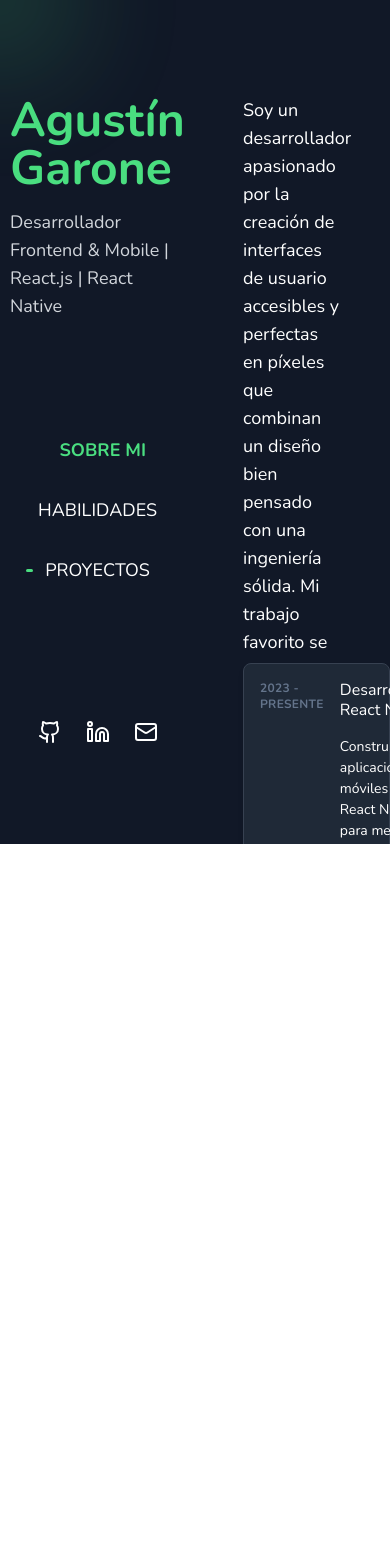
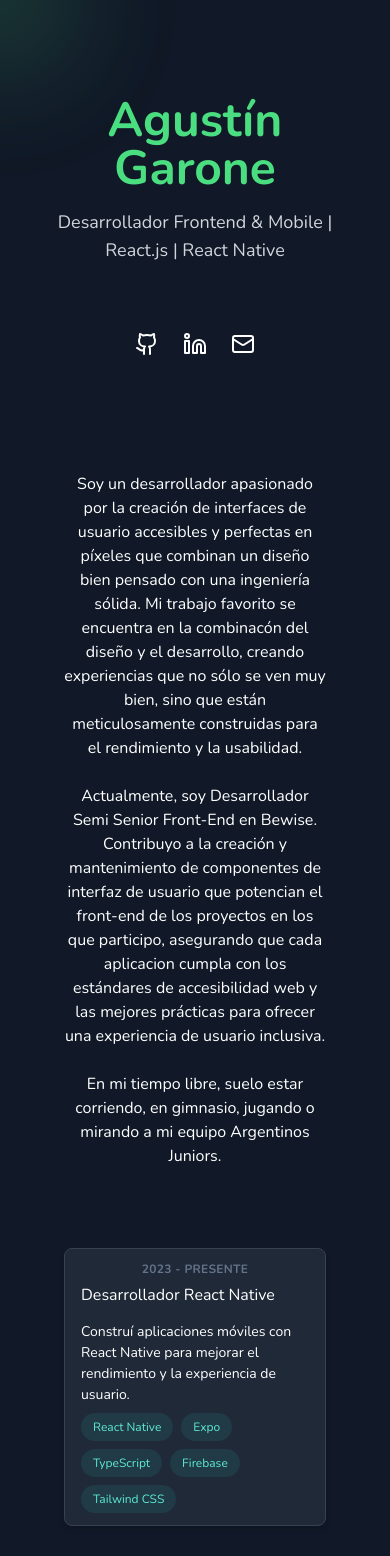
Before and after one commit to agusgarone/mi-portafolio, a Next.js app: page / in a window 390 px wide. Shown: the top 1556 px of the page. Before the commit the page ends 844 px from the top, so only its background shows below. Built offline with nearby package versions, Linux system fonts and the light colour scheme.

Commit message:
Se agregó responsive a toda la pagina

```diff
--- a/app/components/ExperienceCard.tsx
+++ b/app/components/ExperienceCard.tsx
@@ -15,7 +15,7 @@ export default function ExperienceCard({
 }: ExperienceCardProps) {
   return (
     <motion.div
-      className="relative w-full max-w-lg flex flex-row p-4 border border-gray-700 bg-gray-800 rounded-lg shadow-md transition-all duration-300 gap-4"
+      className="sm:w-full lg:max-w-3xl flex flex-col lg:flex-row px-4 py-3 lg:py-4 border lg:items-start border-gray-700 bg-gray-800 rounded-lg shadow-md transition-all duration-300 gap-2 lg:gap-4"
       whileHover={{
         scale: 1.05,
         boxShadow: "0px 10px 30px rgba(0, 255, 150, 0.2)",
@@ -23,7 +23,7 @@ export default function ExperienceCard({
         backgroundColor: "#1f2937",
       }}
     >
-      <div id="tiempo-del-puesto" className="flex-1">
+      <div id="tiempo-del-puesto" className="flex-1 self-center lg:self-start">
         <p className="tiempo">{time}</p>
       </div>
       <div
--- a/app/components/ProjectCard.tsx
+++ b/app/components/ProjectCard.tsx
@@ -18,7 +18,7 @@ export default function ProjectCard({
 }: ProjectCardProps) {
   return (
     <motion.div
-      className="relative w-full max-w-lg flex flex-row p-4 border border-gray-700 bg-gray-800 rounded-lg shadow-md transition-all duration-300 gap-10"
+      className="w-full lg:max-w-3xl flex p-4 border border-gray-700 bg-gray-800 rounded-lg shadow-md transition-all duration-300"
       whileHover={{
         scale: 1.05,
         boxShadow: "0px 10px 30px rgba(0, 255, 150, 0.2)",
@@ -26,9 +26,17 @@ export default function ProjectCard({
         backgroundColor: "#1f2937",
       }}
     >
+      <div
+        id="informacion-sobre-el-puesto"
+        className="flex flex-col gap-2 w-full"
+      >
+        <div id="puesto" className="titulo flex flex-row justify-between">
+          <a href={url} target="_blank" rel="noopener noreferrer">
+            {projectTitle}
+          </a>
           {isInProgress && (
             <motion.div
-          className="absolute top-4 right-4 flex items-center gap-2 bg-green-500/20 text-green-400 px-3 py-1 rounded-full"
+              className="hidden sm:flex top-4 right-4 items-center gap-2 bg-green-500/20 text-green-400 px-3 py-1 rounded-full w-fit"
               initial={{ opacity: 0, scale: 0.8 }}
               animate={{ opacity: 1, scale: 1 }}
               transition={{ duration: 0.5, ease: "easeInOut" }}
@@ -48,11 +56,6 @@ export default function ProjectCard({
               </motion.div>
             </motion.div>
           )}
-      <div id="informacion-sobre-el-puesto" className="flex flex-col gap-2">
-        <div id="puesto" className="titulo">
-          <a href={url} target="_blank" rel="noopener noreferrer">
-            {projectTitle}
-          </a>
         </div>
         <div id="explicacion-del-puesto" className="descripcion">
           <p>{projectDescription}</p>
--- a/app/page.tsx
+++ b/app/page.tsx
@@ -54,15 +54,15 @@ export default function Home() {
   }, [mouseX, mouseY]);
 
   return (
-    <div className="flex h-screen bg-gray-900 text-white">
+    <div className="flex flex-col lg:flex-row lg:h-screen bg-gray-900 text-white">
       <motion.div
         className="fixed w-32 h-32 bg-green-400 rounded-full opacity-30 pointer-events-none filter blur-3xl"
         style={{ x: smoothX, y: smoothY }}
         animate={{ x: smoothX.get() - 64, y: smoothY.get() - 64 }}
       />
-      <div className="w-1/2 h-screen flex flex-col justify-between items-center p-24">
+      <div className="h-1/4 lg:w-1/2 lg:h-screen flex flex-col gap-16 lg:justify-between items-center pt-24 px-11 lg:p-24">
         <section id="presentacion" className="flex flex-col gap-24">
-          <div className="text-start">
+          <div className="text-center lg:text-left">
             <h1 className="text-5xl font-bold text-green-400">
               Agustín Garone
             </h1>
@@ -70,7 +70,7 @@ export default function Home() {
               Desarrollador Frontend & Mobile | React.js | React Native
             </p>
           </div>
-          <nav className="right-0 p-4 z-10">
+          <nav className="hidden lg:block right-0 p-4 z-10">
             <ul className="flex justify-center text-lg flex-col gap-6">
               {["sobre-mi", "habilidades", "proyectos"].map((section) => (
                 <li
@@ -130,13 +130,13 @@ export default function Home() {
         </section>
       </div>
 
-      <div className="w-1/2 h-screen overflow-y-auto scroll-smooth pl-12">
+      <div className="p-16 h-full lg:w-1/2 lg:flex lg:flex-col overflow-y-auto scroll-smooth lg:pl-12 gap-14">
         <section
           ref={sobreMiRef}
           id="sobre-mi"
-          className="h-4/6 w-4/6 flex flex-col pt-24 mb-5"
+          className="flex flex-col pt-12 text-center lg:text-left lg:max-w-3xl"
         >
-          <p className="text-lg">
+          <p className="lg:text-lg text-md">
             Soy un desarrollador apasionado por la creación de interfaces de
             usuario accesibles y perfectas en píxeles que combinan un diseño
             bien pensado con una ingeniería sólida. Mi trabajo favorito se
@@ -145,7 +145,7 @@ export default function Home() {
             meticulosamente construidas para el rendimiento y la usabilidad.
           </p>
           <br />
-          <p className="text-lg">
+          <p className="lg:text-lg text-md">
             Actualmente, soy Desarrollador Semi Senior Front-End en Bewise.
             Contribuyo a la creación y mantenimiento de componentes de interfaz
             de usuario que potencian el front-end de los proyectos en los que
@@ -154,7 +154,7 @@ export default function Home() {
             experiencia de usuario inclusiva.
           </p>
           <br />
-          <p className="text-lg">
+          <p className="lg:text-lg text-md">
             En mi tiempo libre, suelo estar corriendo, en gimnasio, jugando o
             mirando a mi equipo{" "}
             <motion.span
@@ -168,7 +168,7 @@ export default function Home() {
         <section
           ref={habilidadesRef}
           id="habilidades"
-          className="h-3/5 flex flex-col items-start gap-8 pt-20"
+          className="flex flex-col items-start gap-8 pt-20"
         >
           {roles.map((role, index) => (
             <ExperienceCard
@@ -199,7 +199,7 @@ export default function Home() {
         <section
           ref={proyectosRef}
           id="proyectos"
-          className="h-5/6 flex flex-col items-start gap-8 pt-28"
+          className="flex flex-col items-start gap-8 pt-8"
         >
           {projects.map((project, index) => (
             <ProjectCard
```
Lines whose indentation alone changed are shown as unchanged.
